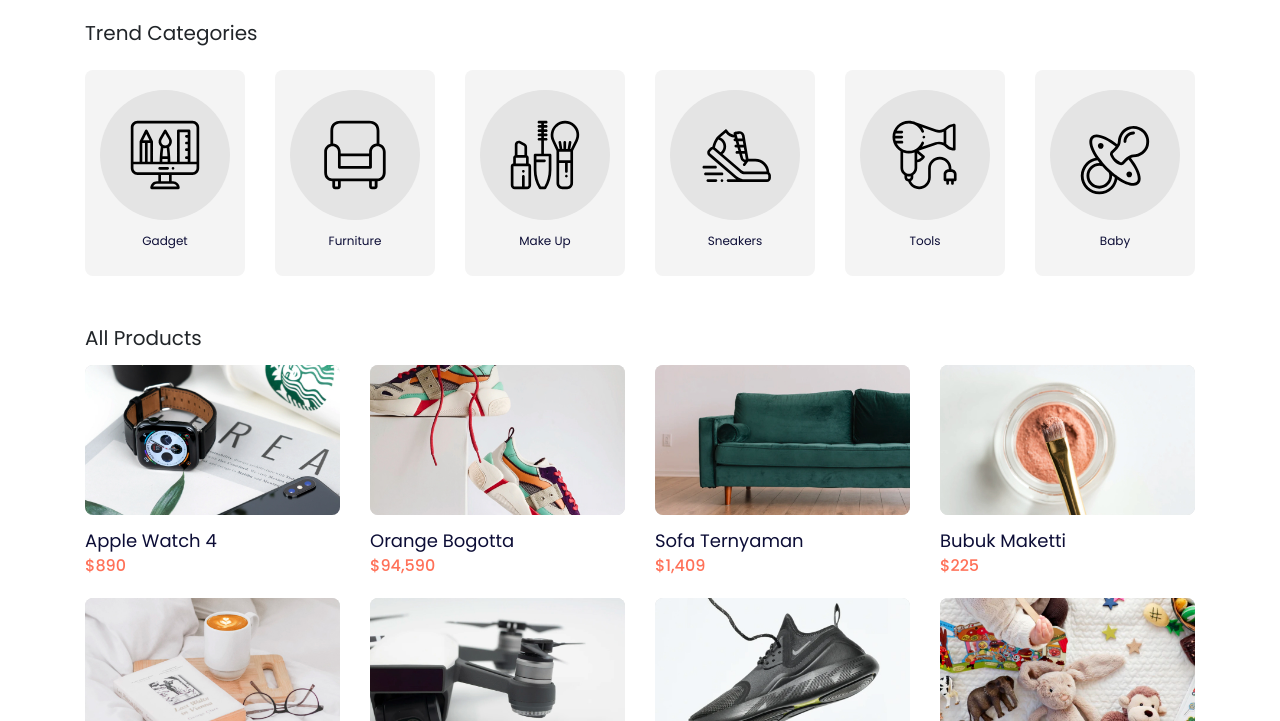
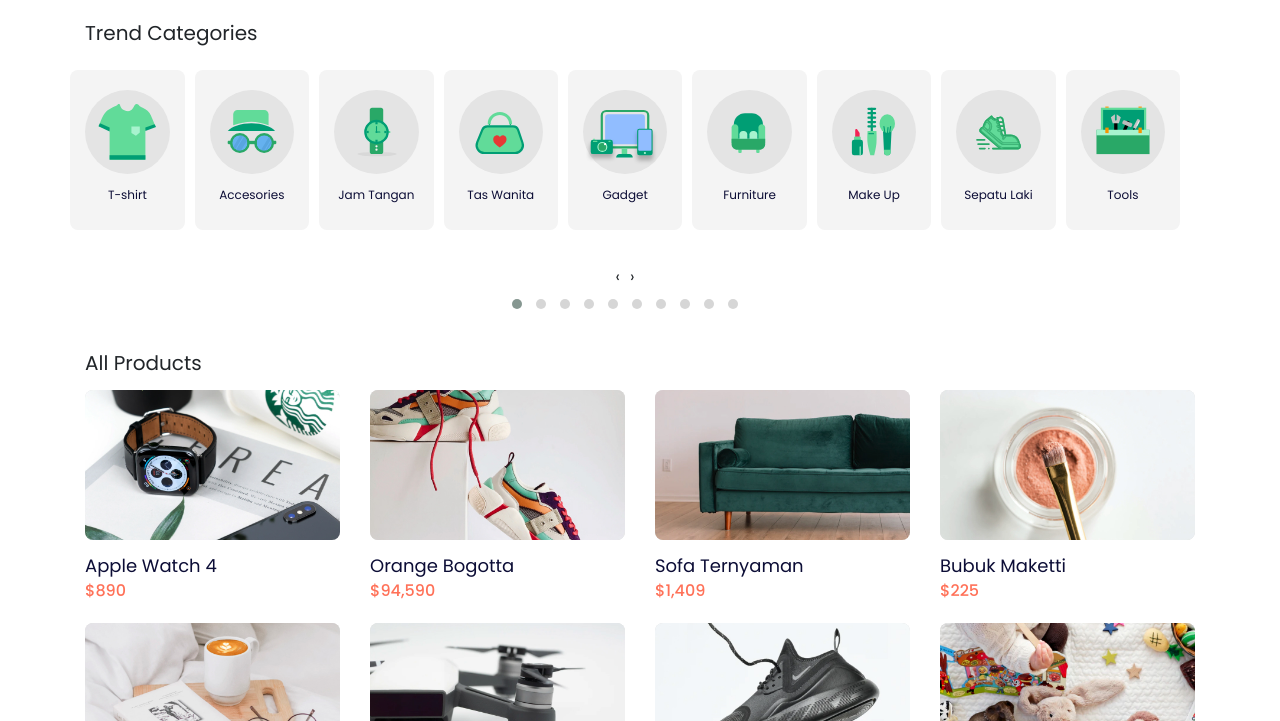
Before and after one commit to frindyy/Pratama-Store-frondend-, a plain HTML site: page categories.html in a window 1280 px wide. Shown: the part 79-800 px from the top of the page. Drawn offline with nearby package versions, Linux system fonts and the light colour scheme.

Commit message:
update fitur category in categories page

```diff
--- a/categories.html
+++ b/categories.html
@@ -18,7 +18,11 @@
       integrity="sha384-9aIt2nRpC12Uk9gS9baDl411NQApFmC26EwAOH8WgZl5MYYxFfc+NcPb1dKGj7Sk"
       crossorigin="anonymous"
     />
-
+    <link href="vendor/owl-carousel/owl.carousel.min.css" rel="stylesheet" />
+    <link
+      href="vendor/owl-carousel/owl.theme.default.min.css"
+      rel="stylesheet"
+    />
     <link href="https://unpkg.com/aos@2.3.1/dist/aos.css" rel="stylesheet" />
     <link href="style/main.css" rel="stylesheet" />
   </head>
@@ -79,88 +83,144 @@
             </div>
           </div>
           <!-- Icon Catgories -->
-          <div class="row">
-            <div
-              class="col-4 col-md-3 col-lg-2"
-              data-aos="fade-up"
-              data-aos-delay="100"
-            >
+          <div class="row owl-carousel owl-theme" id="categories">
+            <div class="item" data-aos="fade-up" data-aos-delay="100">
               <a href="#" class="component-categories d-block">
                 <div class="categories-image">
-                  <img src="images/cat1.svg" alt="" class="w-100" />
+                  <img
+                    src="images/ic-cat-gadget.svg"
+                    alt="Gadget Categories"
+                    class="w-100"
+                  />
                 </div>
                 <p class="categories-text">
                   Gadget
                 </p>
               </a>
             </div>
-            <div
-              class="col-4 col-md-3 col-lg-2"
-              data-aos="fade-up"
-              data-aos-delay="200"
-            >
+            <div class="item" data-aos="fade-up" data-aos-delay="200">
               <a href="#" class="component-categories d-block">
                 <div class="categories-image">
-                  <img src="images/cat2.svg" alt="" class="w-100" />
+                  <img
+                    src="images/ic-cat-furniture.svg"
+                    alt="Furniture Categories"
+                    class="w-100"
+                  />
                 </div>
                 <p class="categories-text">
                   Furniture
                 </p>
               </a>
             </div>
-            <div
-              class="col-4 col-md-3 col-lg-2"
-              data-aos="fade-up"
-              data-aos-delay="300"
-            >
+            <div class="item" data-aos="fade-up" data-aos-delay="300">
               <a href="#" class="component-categories d-block">
                 <div class="categories-image">
-                  <img src="images/cat3.svg" alt="" class="w-100" />
+                  <img
+                    src="images/ic-cat-makeup.svg"
+                    alt="Make Up Categories"
+                    class="w-100"
+                  />
                 </div>
                 <p class="categories-text">
                   Make Up
                 </p>
               </a>
             </div>
-            <div
-              class="col-4 col-md-3 col-lg-2"
-              data-aos="fade-up"
-              data-aos-delay="400"
-            >
+            <div class="item" data-aos="fade-up" data-aos-delay="400">
               <a href="#" class="component-categories d-block">
                 <div class="categories-image">
-                  <img src="images/cat4.svg" alt="" class="w-100" />
+                  <img
+                    src="images/ic-cat-shoes-man.svg"
+                    alt="Sepatu Categories"
+                    class="w-100"
+                  />
                 </div>
                 <p class="categories-text">
-                  Sneakers
+                  Sepatu Laki
                 </p>
               </a>
             </div>
-            <div
-              class="col-4 col-md-3 col-lg-2"
-              data-aos="fade-up"
-              data-aos-delay="500"
-            >
+            <div class="item" data-aos="fade-up" data-aos-delay="500">
               <a href="#" class="component-categories d-block">
                 <div class="categories-image">
-                  <img src="images/cat5.svg" alt="" class="w-100" />
+                  <img
+                    src="images/ic-cat-tools.svg"
+                    alt="Tools Categories"
+                    class="w-100"
+                  />
                 </div>
                 <p class="categories-text">
                   Tools
                 </p>
               </a>
             </div>
-            <div
-              class="col-4 col-md-3 col-lg-2"
-              data-aos="fade-up"
-              data-aos-delay="600"
-            >
+            <div class="item" data-aos="fade-up" data-aos-delay="600">
               <a href="#" class="component-categories d-block">
                 <div class="categories-image">
-                  <img src="images/cat6.svg" alt="" class="w-100" />
+                  <img
+                    src="images/ic-cat-baby.svg"
+                    alt="Baby Categories"
+                    class="w-100"
+                  />
                 </div>
                 <p class="categories-text">
                   Baby
+                </p>
+              </a>
+            </div>
+            <div class="item" data-aos="fade-up" data-aos-delay="700">
+              <a href="#" class="component-categories d-block">
+                <div class="categories-image">
+                  <img
+                    src="images/ic-cat-tshirt.svg"
+                    alt="T-shirt Categories"
+                    class="w-100"
+                  />
+                </div>
+                <p class="categories-text">
+                  T-shirt
+                </p>
+              </a>
+            </div>
+            <div class="item" data-aos="fade-up" data-aos-delay="800">
+              <a href="#" class="component-categories d-block">
+                <div class="categories-image">
+                  <img
+                    src="images/ic-cat-accesories.svg"
+                    alt="Accesories Categories"
+                    class="w-100"
+                  />
+                </div>
+                <p class="categories-text">
+                  Accesories
+                </p>
+              </a>
+            </div>
+            <div class="item" data-aos="fade-up" data-aos-delay="900">
+              <a href="#" class="component-categories d-block">
+                <div class="categories-image">
+                  <img
+                    src="images/ic-cat-jamtangan.svg"
+                    alt="watch hand Categories"
+                    class="w-100"
+                  />
+                </div>
+                <p class="categories-text">
+                  Jam Tangan
+                </p>
+              </a>
+            </div>
+            <div class="item" data-aos="fade-up" data-aos-delay="1000">
+              <a href="#" class="component-categories d-block">
+                <div class="categories-image">
+                  <img
+                    src="images/ic-cat-bag-woman.svg"
+                    alt="bag hand woman Categories"
+                    class="w-100"
+                  />
+                </div>
+                <p class="categories-text">
+                  Tas Wanita
                 </p>
               </a>
             </div>
@@ -385,10 +445,28 @@
       crossorigin="anonymous"
     ></script>
     <script src="script/navbar-scroll.js"></script>
+    <script src="vendor/owl-carousel/owl.carousel.min.js"></script>
 
     <script src="https://unpkg.com/aos@2.3.1/dist/aos.js"></script>
     <script>
       AOS.init();
     </script>
+    <script>
+      $("#categories").owlCarousel({
+        center: true,
+        // items: 2,
+        loop: true,
+        margin: 10,
+        nav: true,
+        responsive: {
+          0: {
+            items: 3,
+          },
+          600: {
+            items: 9,
+          },
+        },
+      });
+    </script>
   </body>
 </html>
```
